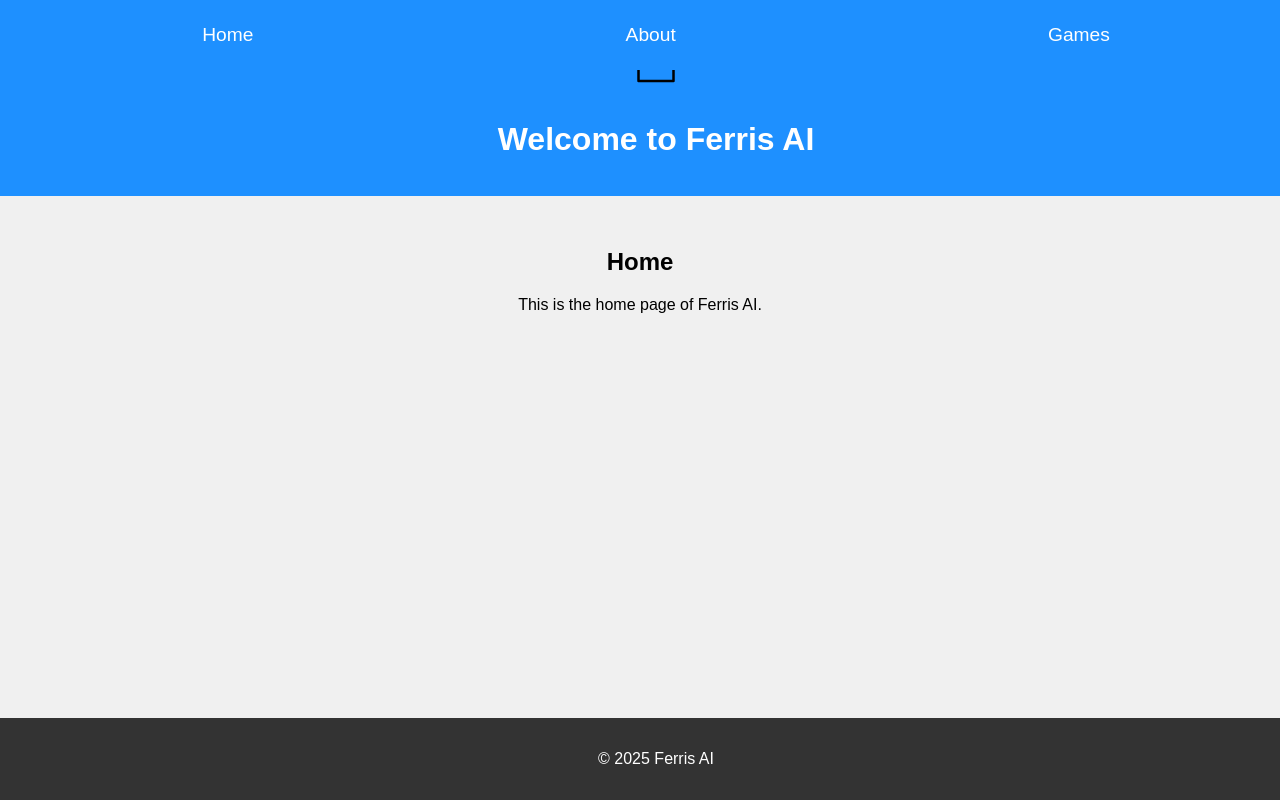
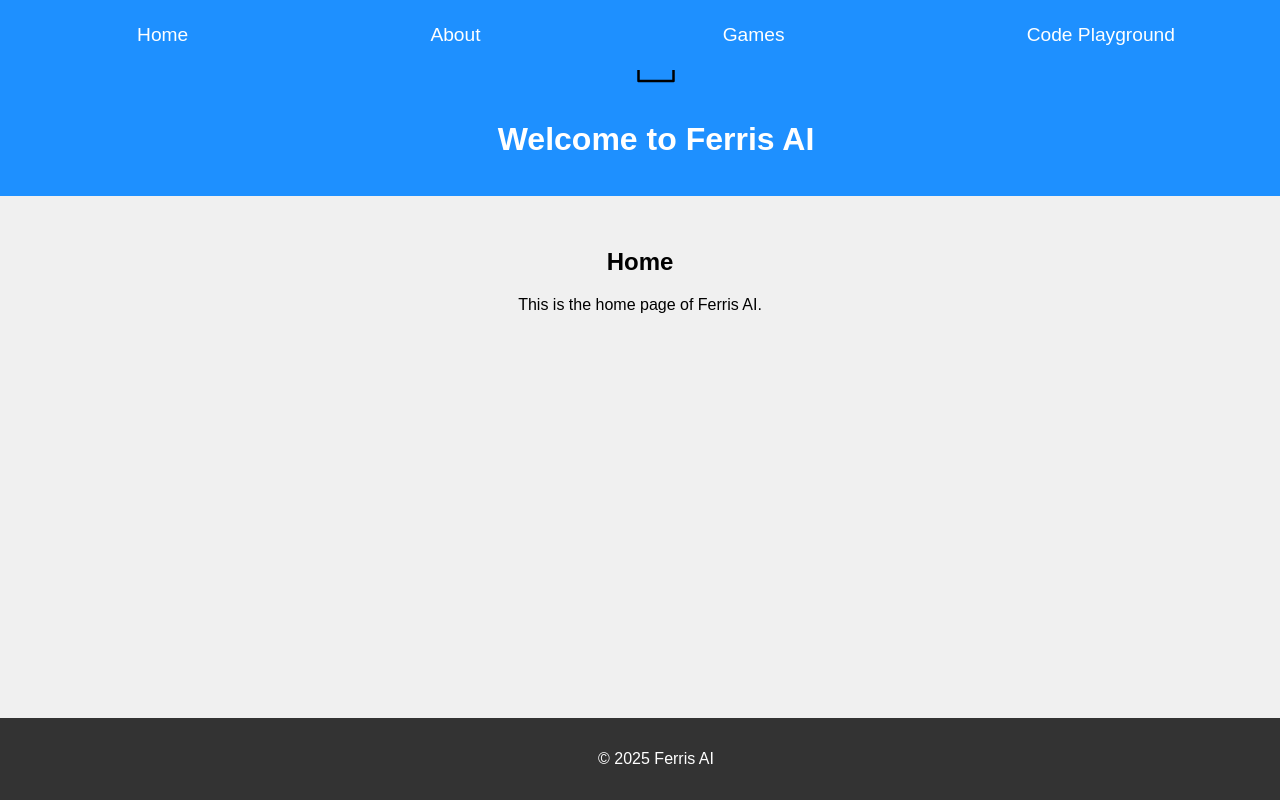
Before and after one commit to harry1280-09/Jeff.AI, a plain HTML site: page index.html in a window 1280 px wide. Shown: the top 800 px of the page. Drawn offline with Linux system fonts and the light colour scheme.

Commit message:
Update index.html

```diff
--- a/index.html
+++ b/index.html
@@ -17,6 +17,7 @@
         <a href="games.html">Games</a>
         <a href="chat.html" id="chatLink">AI Chat</a>
         <a href="settings.html" id="settingsLink">Settings</a>
+        <a href="code.html">Code Playground</a>
         <button id="logoutBtn">Logout</button>
     </nav>
     <main id="home">
```
